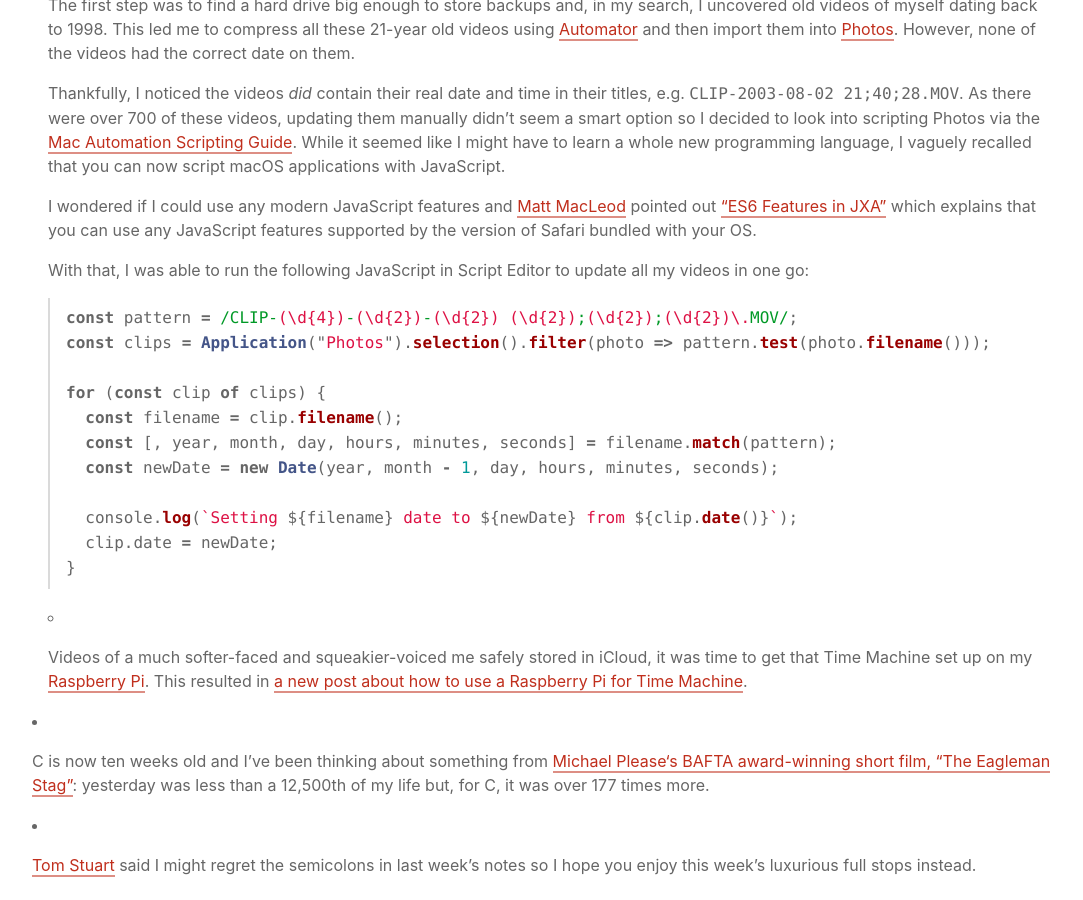
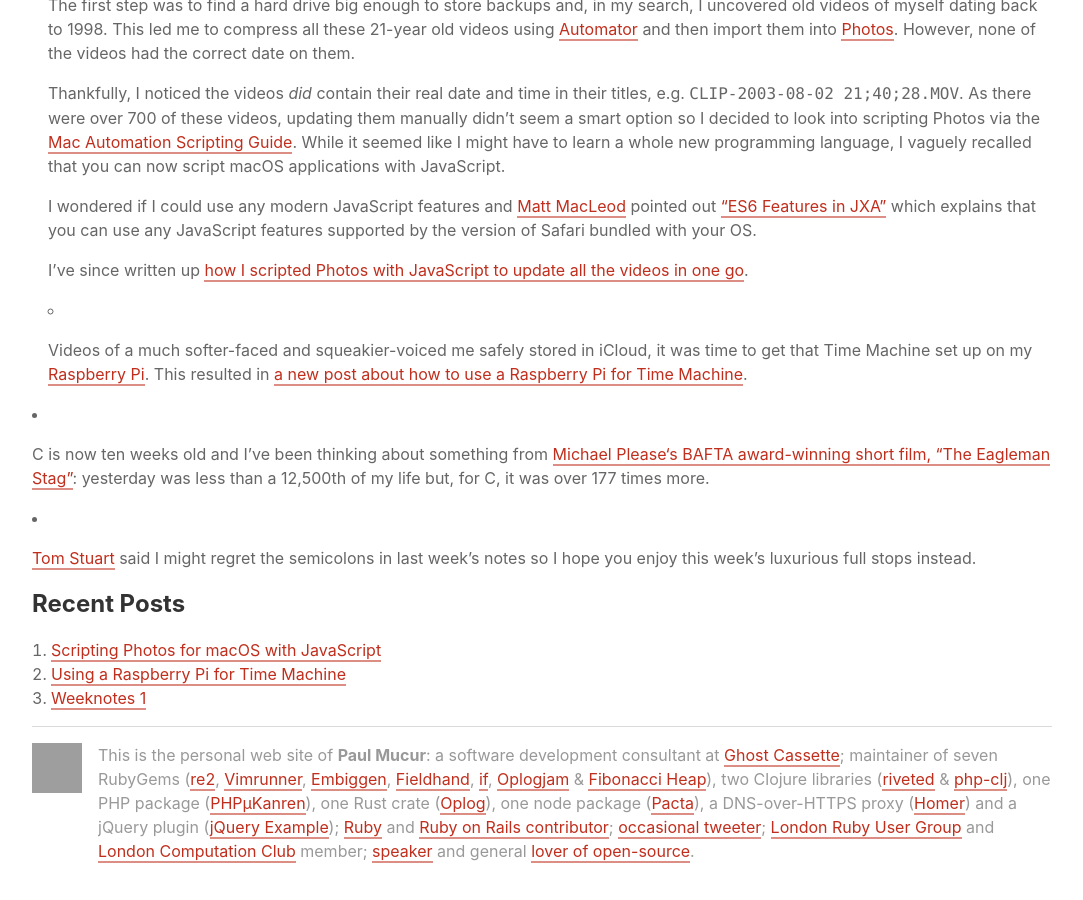
Before and after one commit to mudge/mudge.github.com, a Jekyll site: the page built from _posts/2019-11-10-weeknotes-2.markdown, in a window 1280 px wide and 900 px high, scrolled down 1544 px. Shown: the whole window, without its empty margins (98-1181 px from the left). Built offline with Jekyll 4.4.1, drawn with Linux system fonts in a browser that asks for light colours; grey boxes are pictures that could not be loaded.

Commit message:
Link to scripting Photos post from weeknotes

````diff
--- a/_posts/2019-11-10-weeknotes-2.markdown
+++ b/_posts/2019-11-10-weeknotes-2.markdown
@@ -33,21 +33,7 @@ While I was conflicted about publishing [my first weeknotes last week](/2019/11/
 
         I wondered if I could use any modern JavaScript features and [Matt MacLeod](http://umm.io) pointed out [&ldquo;ES6 Features in JXA&rdquo;](https://github.com/JXA-Cookbook/JXA-Cookbook/wiki/ES6-Features-in-JXA) which explains that you can use any JavaScript features supported by the version of Safari bundled with your OS.
 
-        With that, I was able to run the following JavaScript in Script Editor to update all my videos in one go:
-
-        ```javascript
-        const pattern = /CLIP-(\d{4})-(\d{2})-(\d{2}) (\d{2});(\d{2});(\d{2})\.MOV/;
-        const clips = Application("Photos").selection().filter(photo => pattern.test(photo.filename()));
-
-        for (const clip of clips) {
-          const filename = clip.filename();
-          const [, year, month, day, hours, minutes, seconds] = filename.match(pattern);
-          const newDate = new Date(year, month - 1, day, hours, minutes, seconds);
-
-          console.log(`Setting ${filename} date to ${newDate} from ${clip.date()}`);
-          clip.date = newDate;
-        }
-        ```
+        I've since written up [how I scripted Photos with JavaScript to update all the videos in one go](/2019/11/13/scripting-photos-for-macos-with-javascript.html).
 
     *   Videos of a much softer-faced and squeakier-voiced me safely stored in iCloud, it was time to get that Time Machine set up on my [Raspberry Pi](https://www.raspberrypi.org). This resulted in [a new post about how to use a Raspberry Pi for Time Machine](/2019/11/12/using-a-raspberry-pi-for-time-machine.html).
 
````
